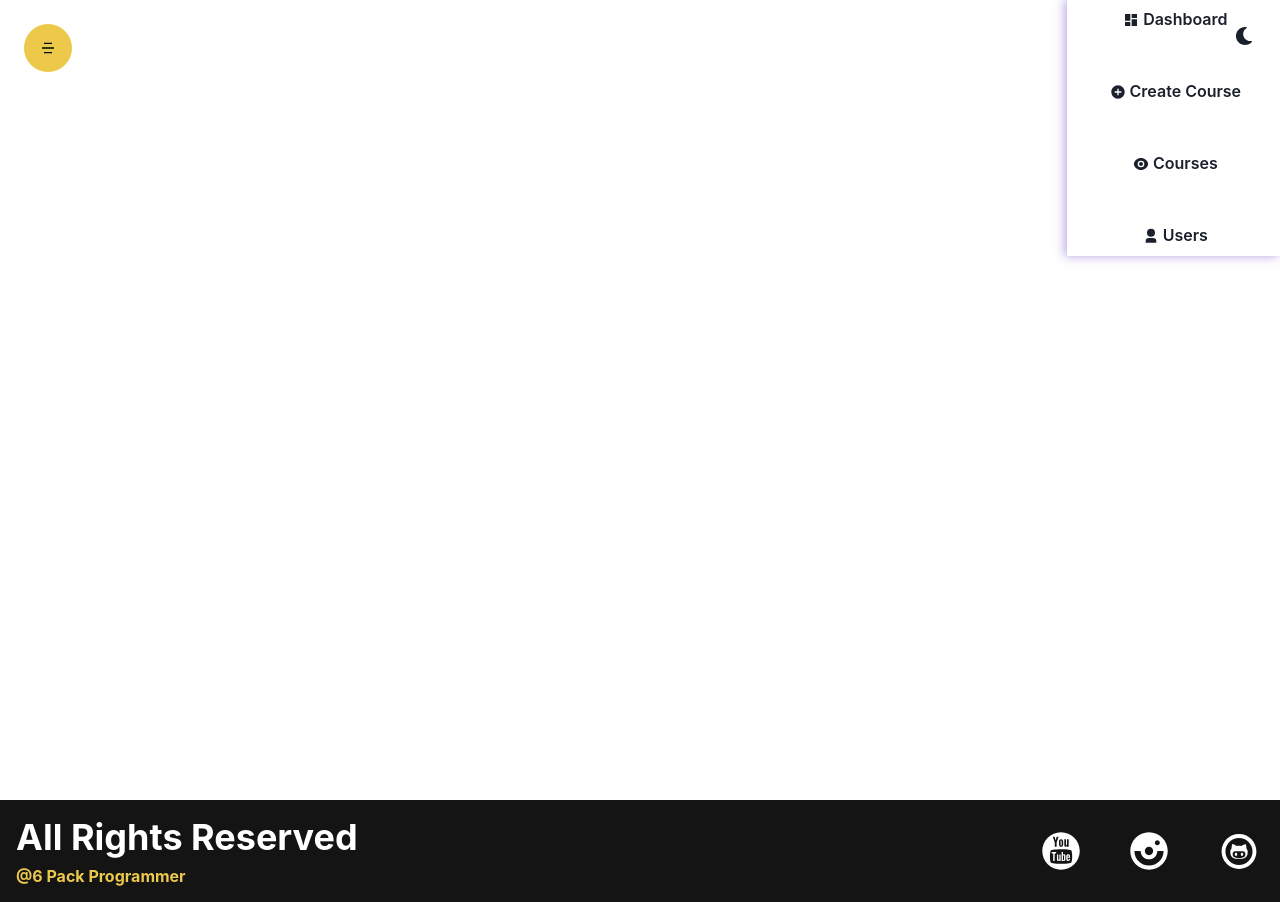
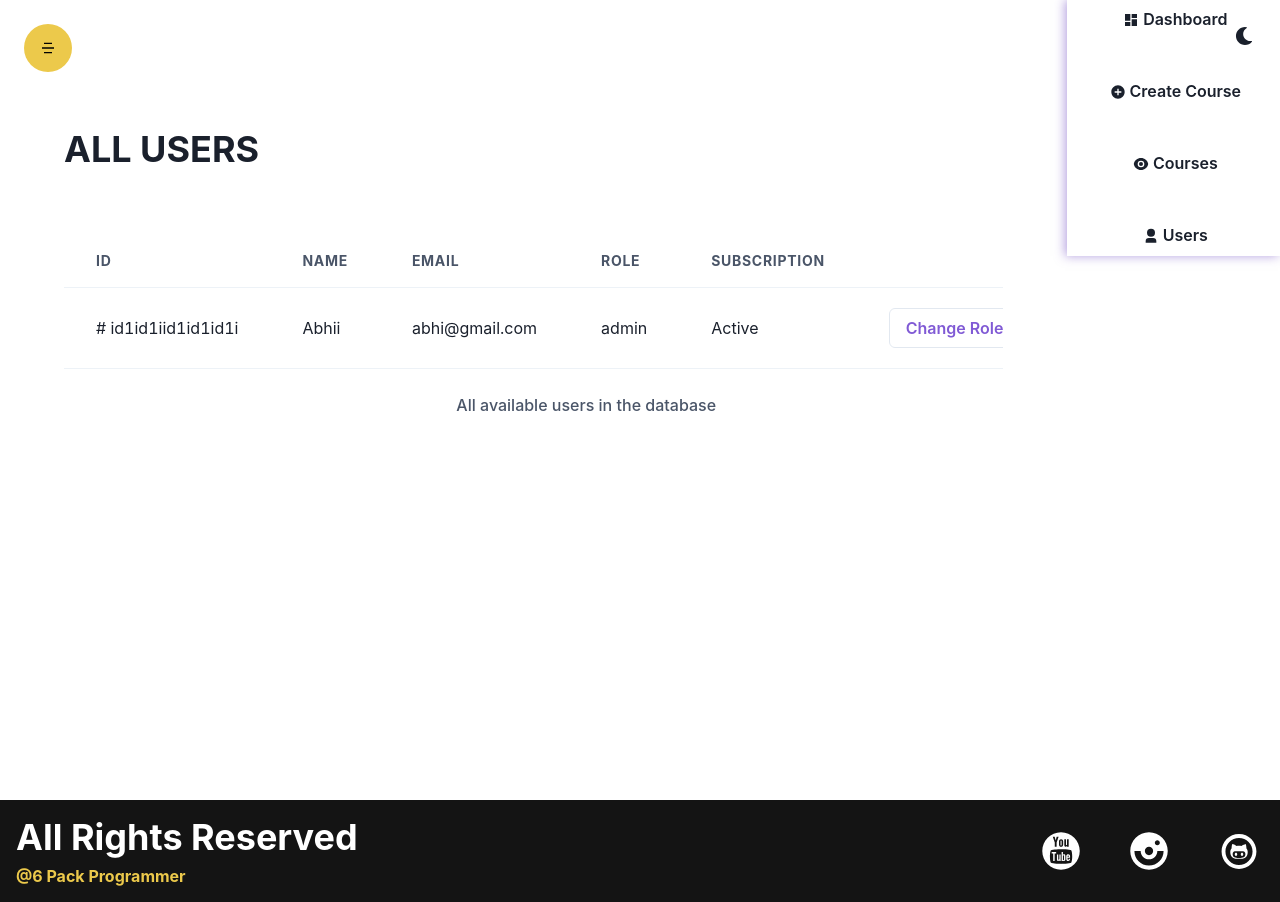
Before and after one commit to sarb001/Course-for-Coders-Web-App, a React (Create React App) app in the folder c-f-c/: page /admin/users in a window 1280 px wide. Built offline with nearby package versions, Linux system fonts and the light colour scheme.

Commit message:
Users Component Created

```diff
--- a/c-f-c/src/Components/Admin/CreateCourses/CreateCourses.jsx
+++ b/c-f-c/src/Components/Admin/CreateCourses/CreateCourses.jsx
@@ -1,4 +1,3 @@
-
 import {
   Button,
   Container,
--- a/c-f-c/src/Components/Admin/Users/Users.jsx
+++ b/c-f-c/src/Components/Admin/Users/Users.jsx
@@ -1,13 +1,86 @@
-import { Box, Grid } from '@chakra-ui/react'
-import React from 'react'
+import { RiDeleteBin7Fill } from 'react-icons/ri';
 import Sidebar from '../Sidebar'
+import {
+  Box,
+  Button,
+  Grid,
+  Heading,
+  HStack,
+  Table,
+  TableCaption,
+  TableContainer,
+  Tbody,
+  Td,
+  Th,
+  Thead,
+  Tr,
+} from '@chakra-ui/react';
 
 const Users = () => {
+
+  const updateHandler = (id)  => {
+
+  }
+
+  const deleteButtonHandler = (id)  => {
+
+  }
+
+  const users = [{
+     _id : "id1id1iid1id1id1i",
+     name : "Abhii",
+     role : "admin",
+     email  : "abhi@gmail.com",
+     subscription : {
+      status :  "active"
+     },
+  }]
+
+
   return (
     <div>
       <Grid minH = {'100vh'}
       templateColumns={['1fr','5fr 1fr']}>
-        <Box>  </Box>
+        <Box  p = {['0', '16']} overflowX="auto">
+
+        <Heading
+          textTransform={'uppercase'}
+          children="All Users"
+          my="16"
+          textAlign={['center', 'left']} />
+
+        <TableContainer w = {['100vw', 'full']}>
+              <Table variant={'simple'} size="lg">
+                <TableCaption>
+                  All available users in the database
+                </TableCaption>
+
+                    <Thead>
+                      <Tr>
+                        <Th>Id</Th>
+                        <Th>Name</Th>
+                        <Th>Email</Th>
+                        <Th>Role</Th>
+                        <Th>Subscription</Th>
+                        <Th isNumeric>Action</Th>
+                      </Tr>
+                    </Thead>
+
+                    <Tbody>
+                      {users &&
+                        users.map(item => (
+                          <Row
+                            updateHandler = {updateHandler}
+                            deleteButtonHandler={deleteButtonHandler}
+                            key={item._id}
+                            item={item}
+                          />
+                        ))}
+                    </Tbody>
+              </Table>
+        </TableContainer>
+
+          </Box>
         <Sidebar />
       </Grid>
     </div>
@@ -15,3 +88,30 @@
 }
 
 export default Users
+
+
+const Row = ({item  , updateHandler , deleteButtonHandler }) =>
+{
+   return (
+    <Tr>
+       <Td> # {item._id} </Td>
+       <Td>  {item.name} </Td>
+       <Td>  {item.email} </Td>
+       <Td>  {item.role} </Td>
+       <Td>
+          {item.subscription.status === "active" ? "Active" : "Not Active" }
+       </Td>
+
+     <Td isNumeric>
+      <HStack justifyContent = {'flex-end'}>
+           <Button onClick = {() =>  updateHandler(item._id)}  variant={'outline'} color = 'purple.500'>
+              Change Role
+           </Button>
+           <Button color = 'purple.600'>
+              <RiDeleteBin7Fill />
+           </Button>
+      </HStack>
+     </Td>
+    </Tr>
+   )
+}
```
